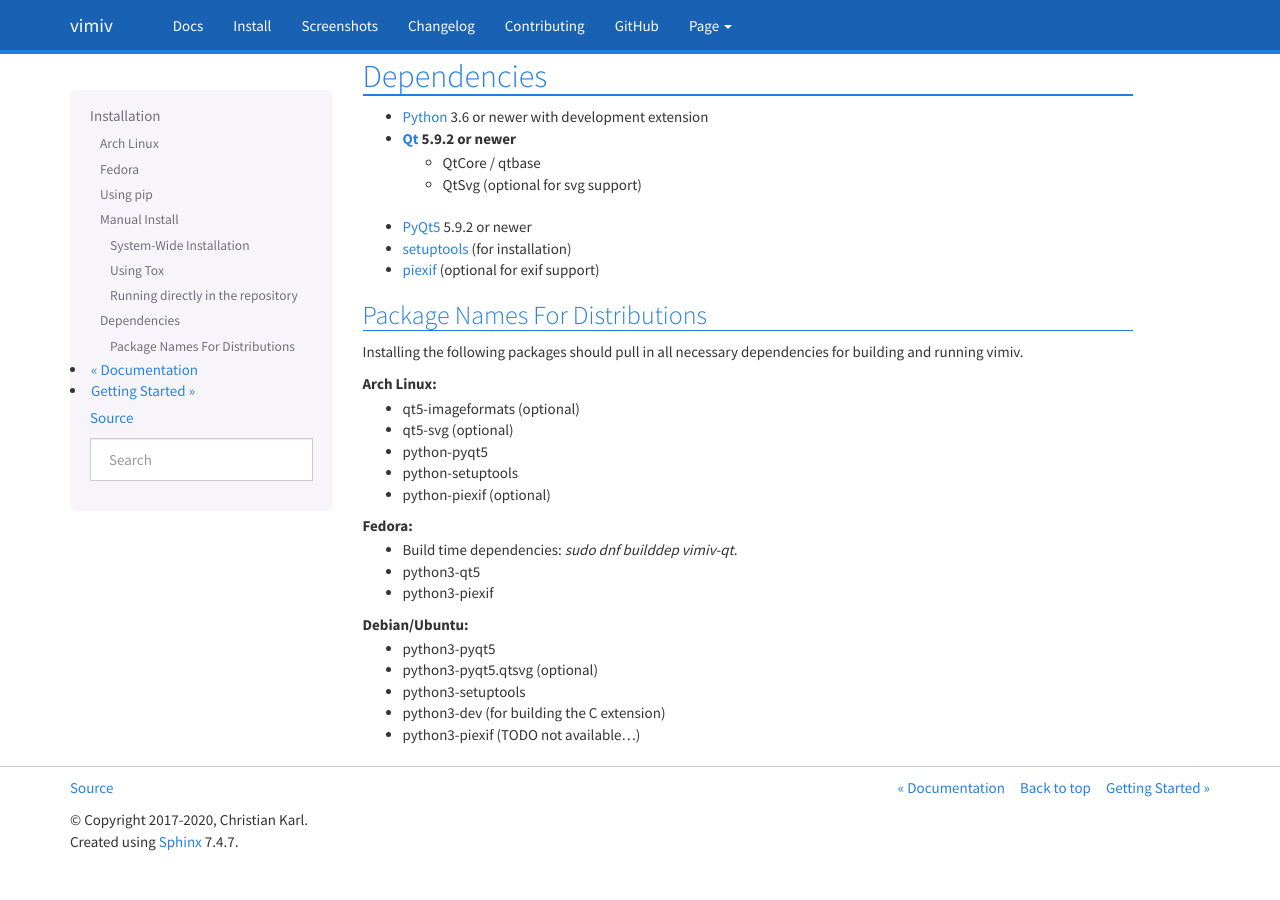
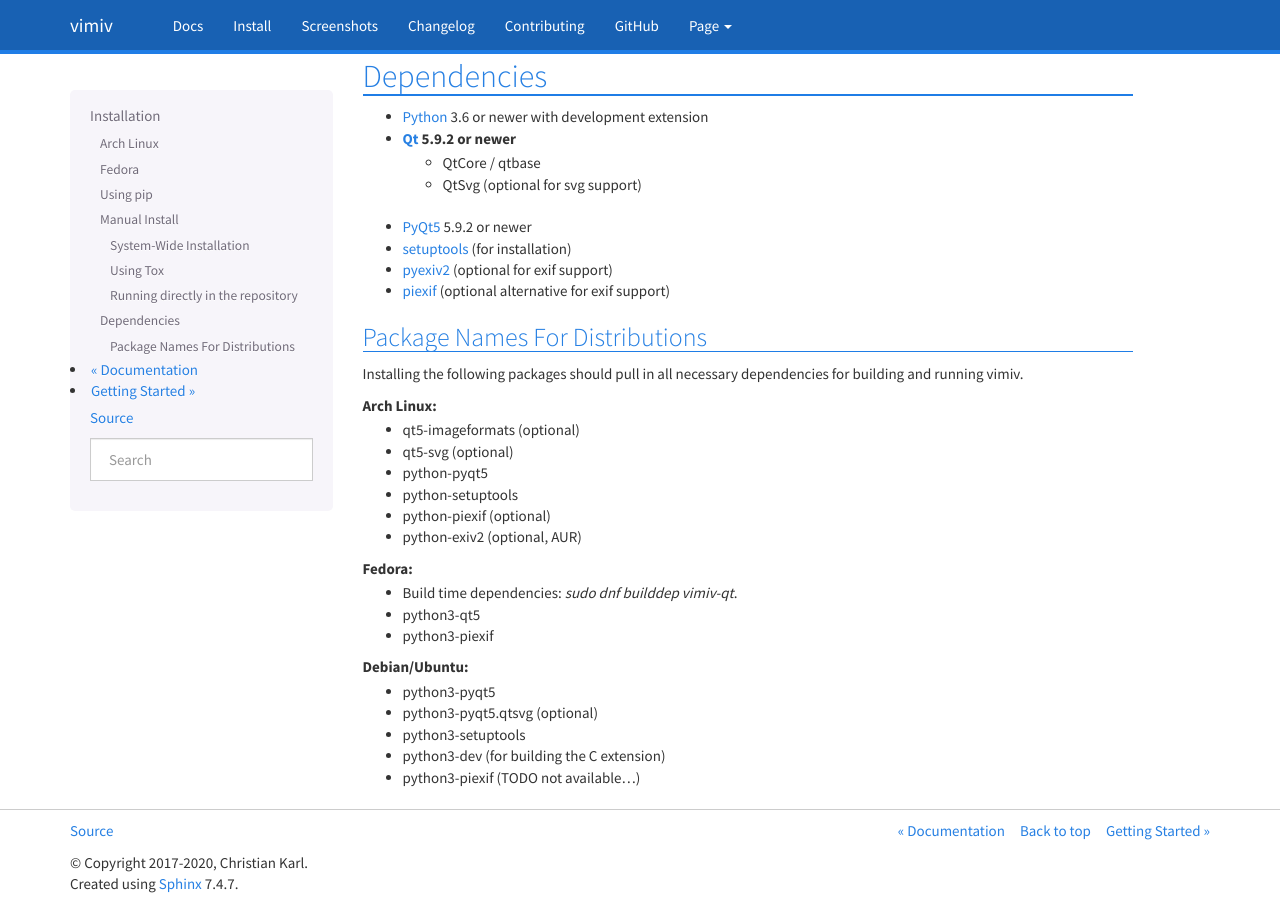
Before and after one commit to karlch/vimiv-qt, a Sphinx documentation site: the page built from docs/documentation/install.rst, in a window 1280 px wide and 900 px high, scrolled down 2626 px. Built offline with Sphinx 7.4.7, drawn with Linux system fonts in a browser that asks for light colours; before the commit the page ends 3488 px from its top, so only the background shows below that.

Commit message:
Docs: Add pyexiv2 to install page

```diff
--- a/docs/documentation/install.rst
+++ b/docs/documentation/install.rst
@@ -129,7 +129,8 @@
     - QtSvg (optional for svg support)
 * `PyQt5 <http://www.riverbankcomputing.com/software/pyqt/intro>`_  5.9.2 or newer
 * `setuptools <https://pypi.python.org/pypi/setuptools/>`_ (for installation)
-* `piexif <https://pypi.org/project/piexif/>`_ (optional for exif support)
+* `pyexiv2 <https://pypi.org/project/pyexiv2/>`_ (optional for exif support)
+* `piexif <https://pypi.org/project/piexif/>`_ (optional alternative for exif support)
 
 Package Names For Distributions
 ^^^^^^^^^^^^^^^^^^^^^^^^^^^^^^^
@@ -143,6 +144,7 @@
     * python-pyqt5
     * python-setuptools
     * python-piexif (optional)
+    * python-exiv2 (optional, AUR)
 
 Fedora:
     * Build time dependencies: `sudo dnf builddep vimiv-qt`.
```
